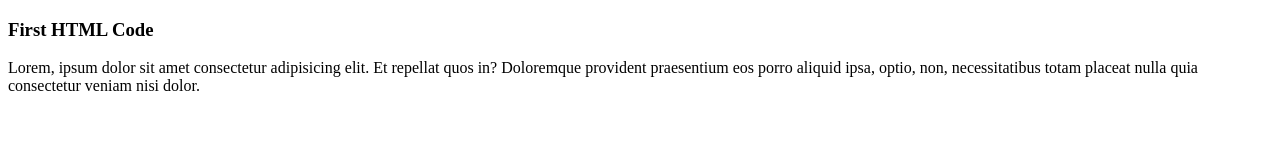
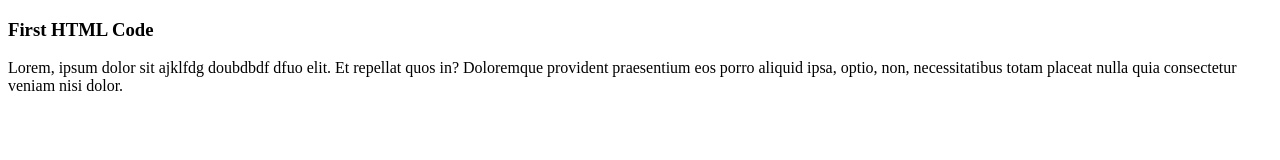
Before and after one commit to dipankumar1098/HTML, a plain HTML site: page index.html in a window 1280 px wide. Drawn offline with Linux system fonts and the light colour scheme.

Commit message:
first commit

```diff
--- a/index.html
+++ b/index.html
@@ -9,6 +9,6 @@
     <h3>
         First HTML Code
     </h3>
-    <p>Lorem, ipsum dolor sit amet consectetur adipisicing elit. Et repellat quos in? Doloremque provident praesentium eos porro aliquid ipsa, optio, non, necessitatibus totam placeat nulla quia consectetur veniam nisi dolor.</p>
+    <p>Lorem, ipsum dolor sit ajklfdg doubdbdf dfuo elit. Et repellat quos in? Doloremque provident praesentium eos porro aliquid ipsa, optio, non, necessitatibus totam placeat nulla quia consectetur veniam nisi dolor.</p>
 </body>
 </html>
```
Also changed, not shown: 1 other file.
